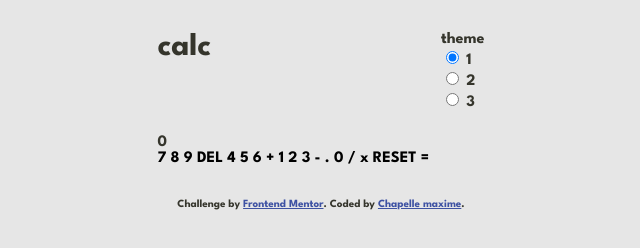
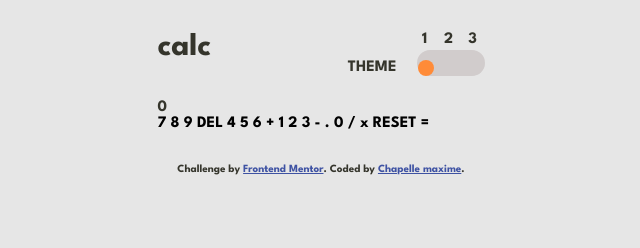
Before and after one commit to maxi1993-tech/calculator-app, a website: page index.html in a window 1280 px wide. Shown: the whole page, without its empty margins (319-959 px from the left). Drawn offline with Linux system fonts and the light colour scheme.

Commit message:
wip: header layout and theme switcher first pass

```diff
--- a/index.html
+++ b/index.html
@@ -31,17 +31,17 @@
 
           <div class="theme__box">
             <input class="theme__button" type="radio" id="theme-light" name="theme" value="light" checked>
-            <label for="theme-light">1</label>
+            <label class="theme__number" for="theme-light">1</label>
           </div>
 
           <div class="theme__box">
             <input class="theme__button" type="radio" id="theme-dark" name="theme" value="dark">
-            <label for="theme-dark">2</label>
+            <label class="theme__number" for="theme-dark">2</label>
           </div>
 
           <div class="theme__box">
             <input class="theme__button" type="radio" id="theme-purple" name="theme" value="purple">
-            <label for="theme-purple">3</label>
+            <label class="theme__number" for="theme-purple">3</label>
           </div>
 
         </div>
--- a/sass/abstracts/_variables.scss
+++ b/sass/abstracts/_variables.scss
@@ -59,6 +59,7 @@
 
 //Spacing
 $gap-body: 1.5rem;
+$gap-theme: 1rem;
 $padding-body: 2rem 1.5rem;
 $gap-keyboard: 1rem;
 $padding-keyboard: 1rem;
--- /dev/null
+++ b/sass/layout/_theme.scss
@@ -0,0 +1,48 @@
+@use "../abstracts/variables" as *;
+
+.theme {
+    display: flex;
+    align-items: end;
+    gap: $gap-theme;
+    position: relative;
+
+    &:after {
+        position: absolute;
+        content: "";
+        width: 68px;
+        height: 26px;
+        bottom: 0;
+        right: 0;
+        z-index: -10;
+        border-radius: $radius-theme;
+        background-color: var(--theme-background);
+    }
+
+    &__button {
+        appearance: none;
+        width: 16px;
+        height: 16px;
+        background-color: transparent;
+        border-radius: 50%;
+
+        &:checked {
+            background-color: hsl(25, 100%, 61%);
+        }
+    }
+
+
+    &__label {
+        text-transform: uppercase;
+    }
+
+    &__container {
+        display: flex;
+    }
+
+    &__box {
+        display: flex;
+        flex-direction: column-reverse;
+        align-items: center;
+        gap: 9px;
+    }
+}
--- a/sass/main.scss
+++ b/sass/main.scss
@@ -6,3 +6,4 @@
 @use "layout/container";
 @use "layout/footer";
 @use "layout/header";
+@use "layout/theme";
```
Also changed, not shown: css/style.css.
